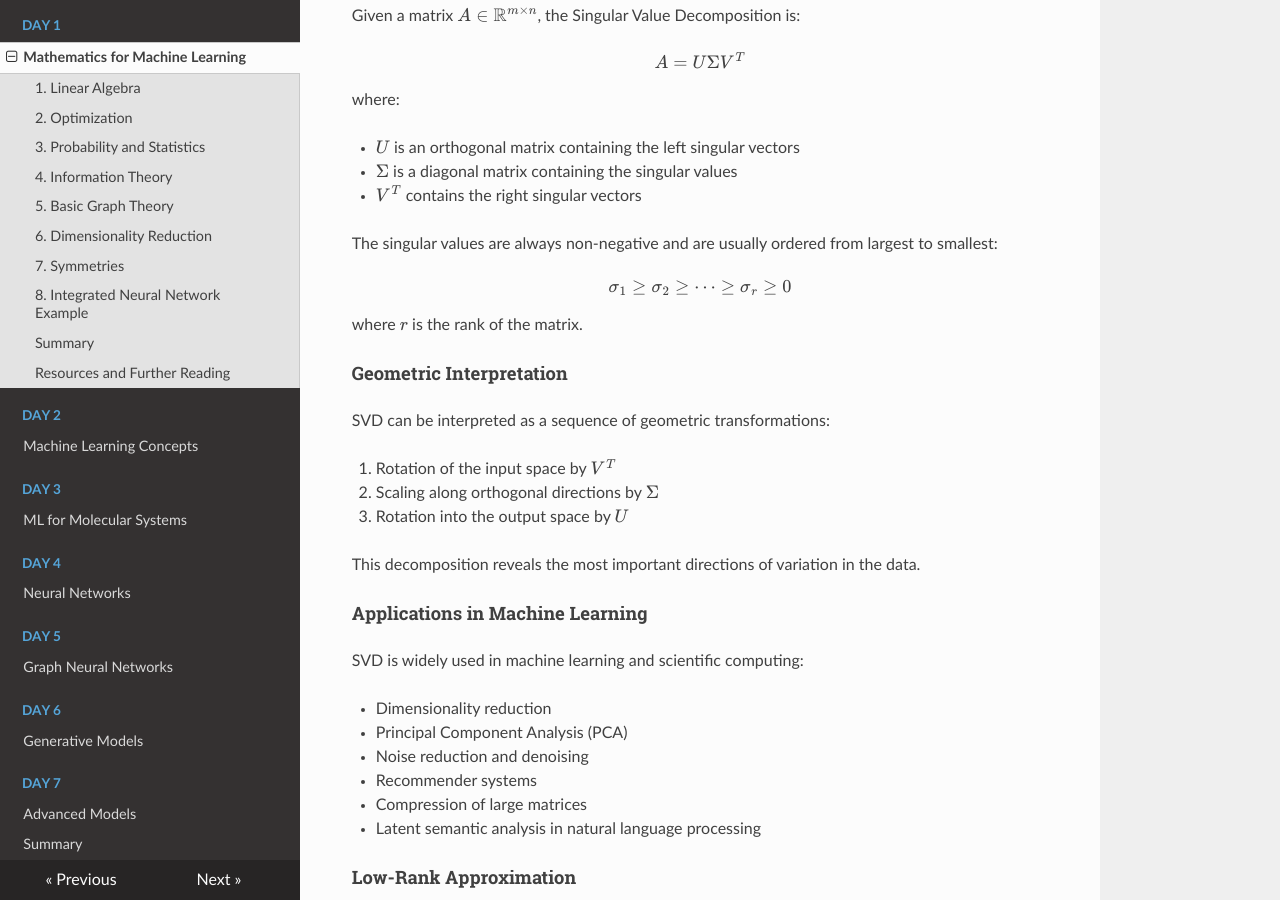
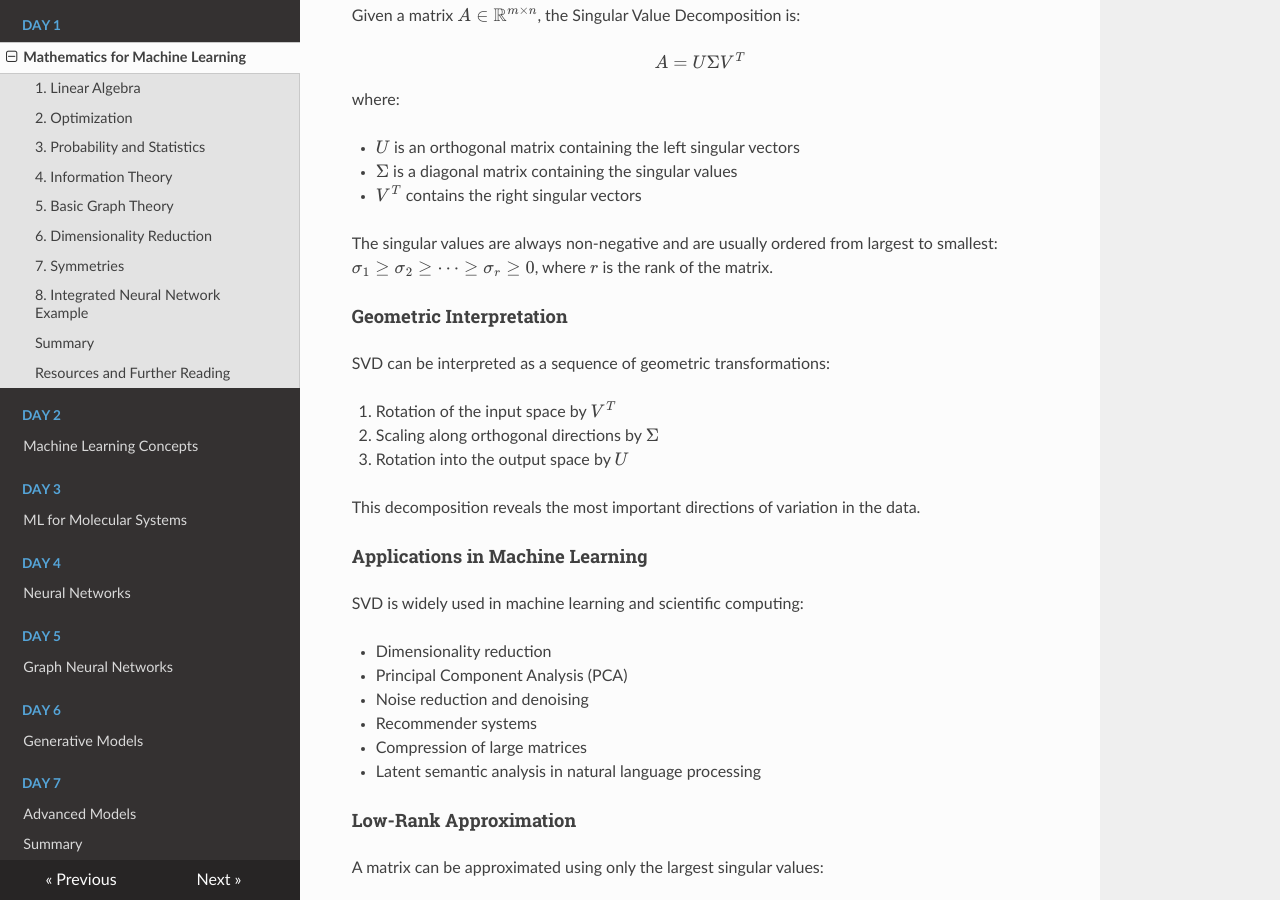
Before and after one commit to pojeda/course-mlmd, an MkDocs documentation site: the page built from docs/day1.md, in a window 1280 px wide and 900 px high, scrolled down 1228 px. Built offline with MkDocs 1.6.1, drawn with Linux system fonts in a browser that asks for light colours; nearby versions of some CDN libraries.

````diff
--- a/docs/day1.md
+++ b/docs/day1.md
@@ -189,7 +189,6 @@
         print("\nCUDA GPU not available.")
     ```
 
-
 ### Singular Value Decomposition (SVD)
 
 Singular Value Decomposition (SVD) is one of the most important matrix factorization techniques in linear algebra and machine
@@ -208,11 +207,7 @@
 - $V^T$ contains the right singular vectors
 
 The singular values are always non-negative and are usually ordered from largest to smallest:
-
-$$
-\sigma_1 \geq \sigma_2 \geq \cdots \geq \sigma_r \geq 0
-$$
-
+$\sigma_1 \geq \sigma_2 \geq \cdots \geq \sigma_r \geq 0$,
 where $r$ is the rank of the matrix.
 
 #### Geometric Interpretation
````
